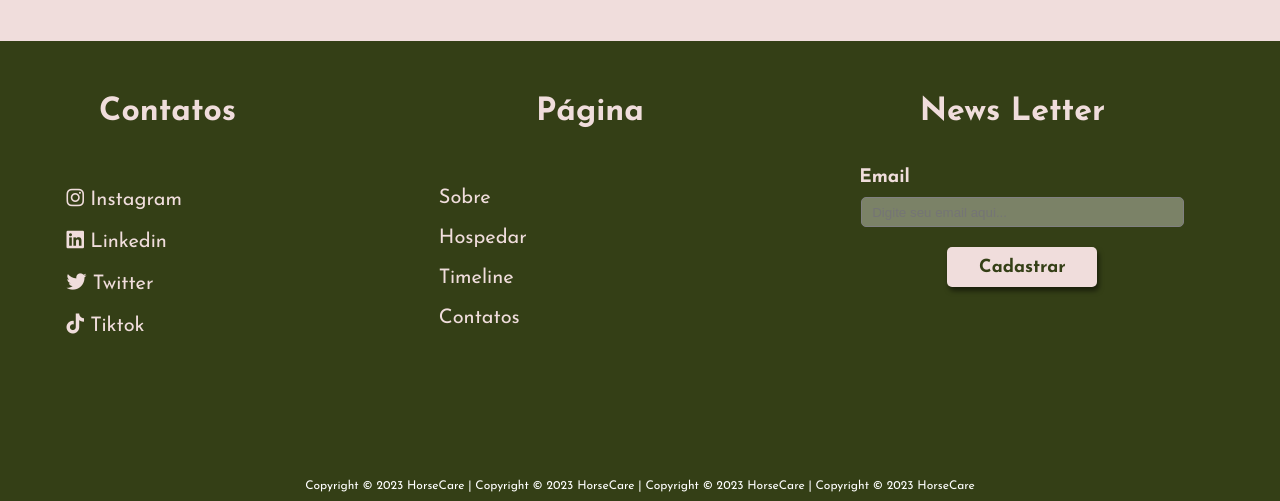
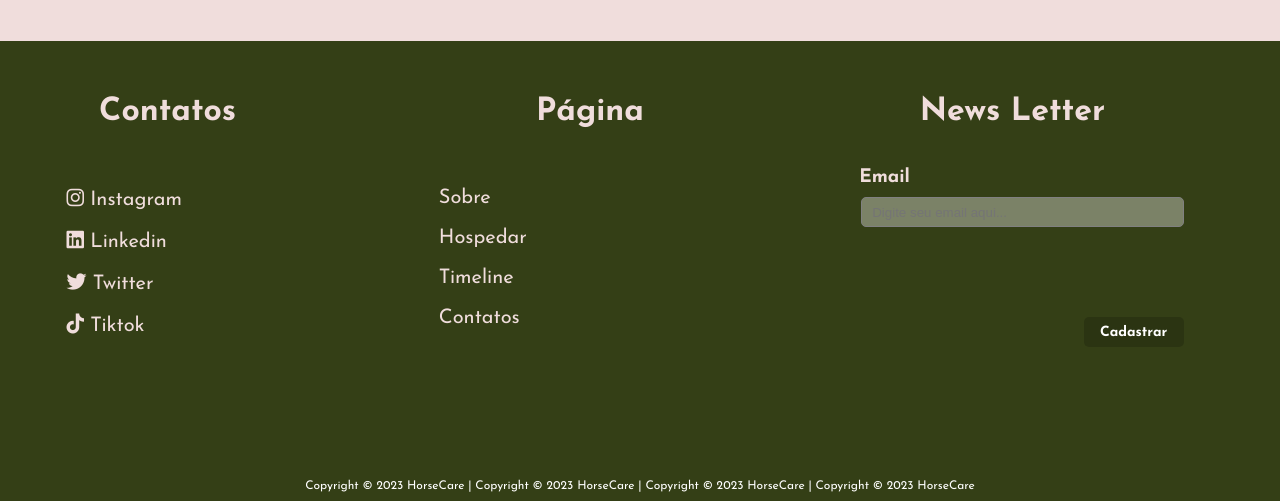
Before and after one commit to jtentis/HorseCare, a PHP site: page / in a window 1280 px wide; the page is wider, and only the part inside the window is pictured. Shown: the part 5279-5780 px from the top of that part. Run offline with PHP 8.4, Linux system fonts and the light colour scheme; some libraries are stand-ins or nearby versions.

Commit message:
fix, style: melhorando botao news letter

```diff
--- a/style.css
+++ b/style.css
@@ -837,27 +837,28 @@ div.card:nth-child(3) > div:nth-child(2) > a:nth-child(10){
 .informacoes.email a{
     width: 100%;
     display: flex;
-    justify-content: center;
+    justify-content: flex-end;
+    margin-top: 80px;
 }
 
 .informacoes.email button{
-    width: 150px;
-    height: 40px;
-    background-color: var(--secondary);
+    width: 100px;
+    height: 30px;
+    background-color: rgba(0, 0, 0, 0.178);
     font-family: 'Josefin Sans';
     font-weight: bold;
-    font-size: 18px;
-    color: var(--primary);
+    font-size: 14px;
+    color: white;
     border: none;
     border-radius: 5px;
     cursor: pointer;
-    transition: 0.3s;
-    box-shadow: 2px 4px 5px rgba(0, 0, 0, 0.5);
+    transition: ease 0.6s;
+    /* box-shadow: 2px 4px 5px rgba(0, 0, 0, 0.5); */
 }
 
 .informacoes.email button:hover{
-    background-color: #2b301c;
-    color: var(--secondary);
+    border: solid 1px;
+    color: rgb(196, 191, 191);
 }
 
 .informacoes.email .email{
```
